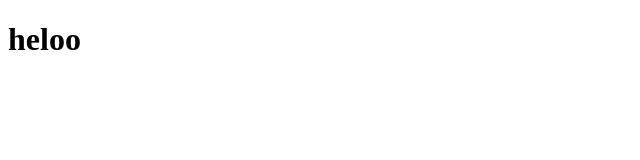
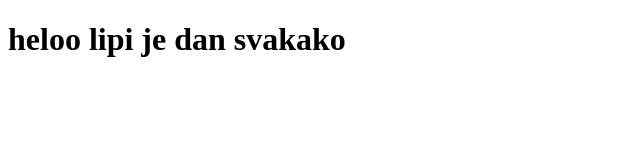
Before and after one commit to MuscetB/MuscetB.github.io, a plain HTML site: page site/index.html in a window 1280 px wide. Shown: the whole page, without its empty margins (0-640 px from the left). Drawn offline with Linux system fonts and the light colour scheme.

Commit message:
Mali updatee

```diff
--- a/site/index.html
+++ b/site/index.html
@@ -6,6 +6,6 @@
 	<title>HELLO COURSERA</title>
 </head>
 <body>
-<h1>heloo</h1>
+<h1>heloo lipi je dan svakako</h1>
 </body>
 </html>
```
